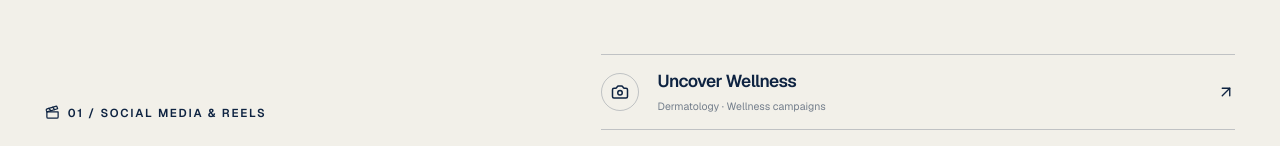
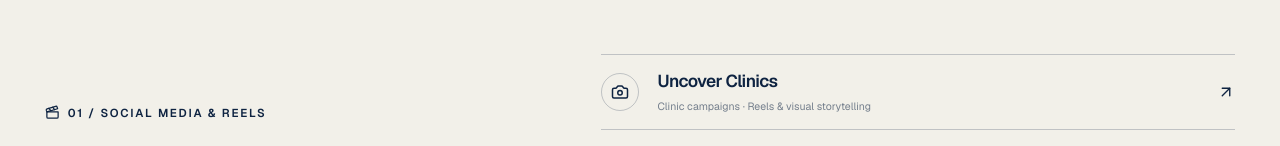
Before and after one commit to Harshch1997/harsh-design-portfolio, a Next.js app: page / in a window 1280 px wide. Shown: the part 4803-4949 px from the top of the page. Built offline with nearby package versions, Linux system fonts and the light colour scheme.

Commit message:
Feature Uncover Clinics social work

```diff
--- a/app/VideoEditingHighlights.tsx
+++ b/app/VideoEditingHighlights.tsx
@@ -33,10 +33,10 @@ const highlights: Highlight[] = [
   { id: "13C5zUbIui44wsfRassA2lALviy3PEBR8", kind: "drive", brand: "Selected campaign work", title: "Campaign film · Director's cut", format: "Horizontal brand film", note: "A high-effort campaign edit with cinematic composition, controlled pacing and a polished visual finish.", craft: ["Cinematic", "Edit", "Finish"], thumbnail: "/editing-thumbs/drive-13C5zUbIui44wsfRassA2lALviy3PEBR8.jpg", orientation: "horizontal" },
   { id: "1GtZ9Jfee3iA5khSiutOeH71bW_0WW4ZG", kind: "drive", brand: "Orange Health", title: "Diagnostics, made cinematic", format: "Digital campaign film", note: "Purposeful sequencing, motion-led transitions, sound design and a complete campaign storyline.", craft: ["Story", "Grade", "Sound"], thumbnail: "/editing-thumbs/orange-health.jpg", orientation: "vertical" },
   { id: "1M066shmsHB7XfBV5axDbMRx0Z9TEV2Jo", kind: "drive", brand: "Selected social campaign", title: "Vertical campaign edit", format: "Portrait social film", note: "A mobile-first campaign cut selected for its visual pacing, layered edit and strong vertical storytelling.", craft: ["Vertical", "Rhythm", "Effects"], thumbnail: "/editing-thumbs/drive-1M066shmsHB7XfBV5axDbMRx0Z9TEV2Jo.jpg", orientation: "vertical" },
-  { id: "DZkQYKYJFXn", kind: "instagram", brand: "Uncover Wellness", title: "The monsoon hair-loss myth", format: "High-retention social edit", note: "A disruptive opening, layered visual emphasis and fast educational pacing turn a seasonal myth into a sharp watch-through story.", craft: ["Hook", "Effects", "Captions"], thumbnail: "/reels/all/DZkQYKYJFXn.jpg" },
-  { id: "DWIlk32DhY6", kind: "instagram", brand: "Uncover Wellness", title: "Eye Regen treatment reveal", format: "Product launch reel", note: "A premium reveal shaped through treatment detail, controlled graphics and a clean benefit-led progression.", craft: ["Reveal", "Product", "Finish"], thumbnail: "/reels/all/DWIlk32DhY6.jpg" },
-  { id: "DVLMif4EUW-", kind: "instagram", brand: "Uncover Wellness", title: "Glow Party aftermovie", format: "Event campaign reel", note: "High-energy event coverage cut into a concise atmosphere-led story with momentum, reactions and a polished brand finish.", craft: ["Montage", "Rhythm", "Grade"], thumbnail: "/reels/all/DVLMif4EUW-.jpg" },
-  { id: "DVGcJ9ODM75", kind: "instagram", brand: "Uncover Wellness", title: "Proof of the glow", format: "Experiential social reel", note: "A visual-first event edit that balances energetic cuts, people-led moments and an immediate campaign payoff.", craft: ["Energy", "Story", "Impact"], thumbnail: "/reels/all/DVGcJ9ODM75.jpg" },
+  { id: "DZkQYKYJFXn", kind: "instagram", brand: "Uncover Clinics", title: "The monsoon hair-loss myth", format: "High-retention social edit", note: "A disruptive opening, layered visual emphasis and fast educational pacing turn a seasonal myth into a sharp watch-through story.", craft: ["Hook", "Effects", "Captions"], thumbnail: "/reels/all/DZkQYKYJFXn.jpg" },
+  { id: "DWIlk32DhY6", kind: "instagram", brand: "Uncover Clinics", title: "Eye Regen treatment reveal", format: "Product launch reel", note: "A premium reveal shaped through treatment detail, controlled graphics and a clean benefit-led progression.", craft: ["Reveal", "Product", "Finish"], thumbnail: "/reels/all/DWIlk32DhY6.jpg" },
+  { id: "DVLMif4EUW-", kind: "instagram", brand: "Uncover Clinics", title: "Glow Party aftermovie", format: "Event campaign reel", note: "High-energy event coverage cut into a concise atmosphere-led story with momentum, reactions and a polished brand finish.", craft: ["Montage", "Rhythm", "Grade"], thumbnail: "/reels/all/DVLMif4EUW-.jpg" },
+  { id: "DVGcJ9ODM75", kind: "instagram", brand: "Uncover Clinics", title: "Proof of the glow", format: "Experiential social reel", note: "A visual-first event edit that balances energetic cuts, people-led moments and an immediate campaign payoff.", craft: ["Energy", "Story", "Impact"], thumbnail: "/reels/all/DVGcJ9ODM75.jpg" },
   { id: "DbIdBpaR5RS", kind: "instagram", brand: "Uncover Wellness", title: "Golf Course Road clinic film", format: "Brand launch reel", note: "A polished space-led narrative that turns a clinic walkthrough into a premium brand experience.", craft: ["Cinematic", "Motion", "Grade"], thumbnail: "/reels/all/DbIdBpaR5RS.webp" },
   { id: "Daw8tv9xTNP", kind: "instagram", brand: "Uncover Wellness", title: "Eight clinics and counting", format: "Network montage", note: "Multi-location storytelling compressed into a clear, energetic brand montage.", craft: ["Montage", "Tempo", "Story"] },
   { id: "axooKW0kP_Q", kind: "youtube", brand: "GoSharpener", title: "GoSharpener × Troovy", format: "Impact film", note: "A large-scale programme story shaped around reach, participation and measurable impact.", craft: ["Long-form", "Pacing", "Impact"] },
--- a/app/catalogueData.ts
+++ b/app/catalogueData.ts
@@ -72,9 +72,14 @@ export const driveCatalogues = {
 
 export const instagramCatalogues = [
   {
+    brand: "Uncover Clinics",
+    accent: "#8d5cff",
+    codes: ids("DZkQYKYJFXn DXUGyoNypd7 DXO6uBvkWBy DW3x_PwylG_ DWoVf_TkoZX DWIlk32DhY6 DVLMif4EUW- DVGcJ9ODM75 DU0IgCajED_ DUqHXuJDNGg DUm7WaRDaVz DOqdOuWkgZT"),
+  },
+  {
     brand: "Uncover Wellness",
     accent: "#c99568",
-    codes: ids("DZkQYKYJFXn DXUGyoNypd7 DXO6uBvkWBy DW3x_PwylG_ DWoVf_TkoZX DWIlk32DhY6 DVLMif4EUW- DVGcJ9ODM75 DU0IgCajED_ DUqHXuJDNGg DUm7WaRDaVz DOqdOuWkgZT Dbaur0LR4bc DbVsgzxRCvx DbTG2y5R2W0 DbSv6VsRlln DbIdBpaR5RS"),
+    codes: ids("Dbaur0LR4bc DbVsgzxRCvx DbTG2y5R2W0 DbSv6VsRlln DbIdBpaR5RS"),
   },
   {
     brand: "Uncover Transform",
--- a/app/page.tsx
+++ b/app/page.tsx
@@ -186,6 +186,11 @@ const prioritizedWork = [...work]
   }));
 
 const brandWork = [
+  {
+    name: "Uncover Clinics",
+    service: "Clinic campaigns · Reels & visual storytelling",
+    href: "https://www.instagram.com/uncover.clinics/",
+  },
   {
     name: "Uncover Wellness",
     service: "Dermatology · Wellness campaigns",
```
